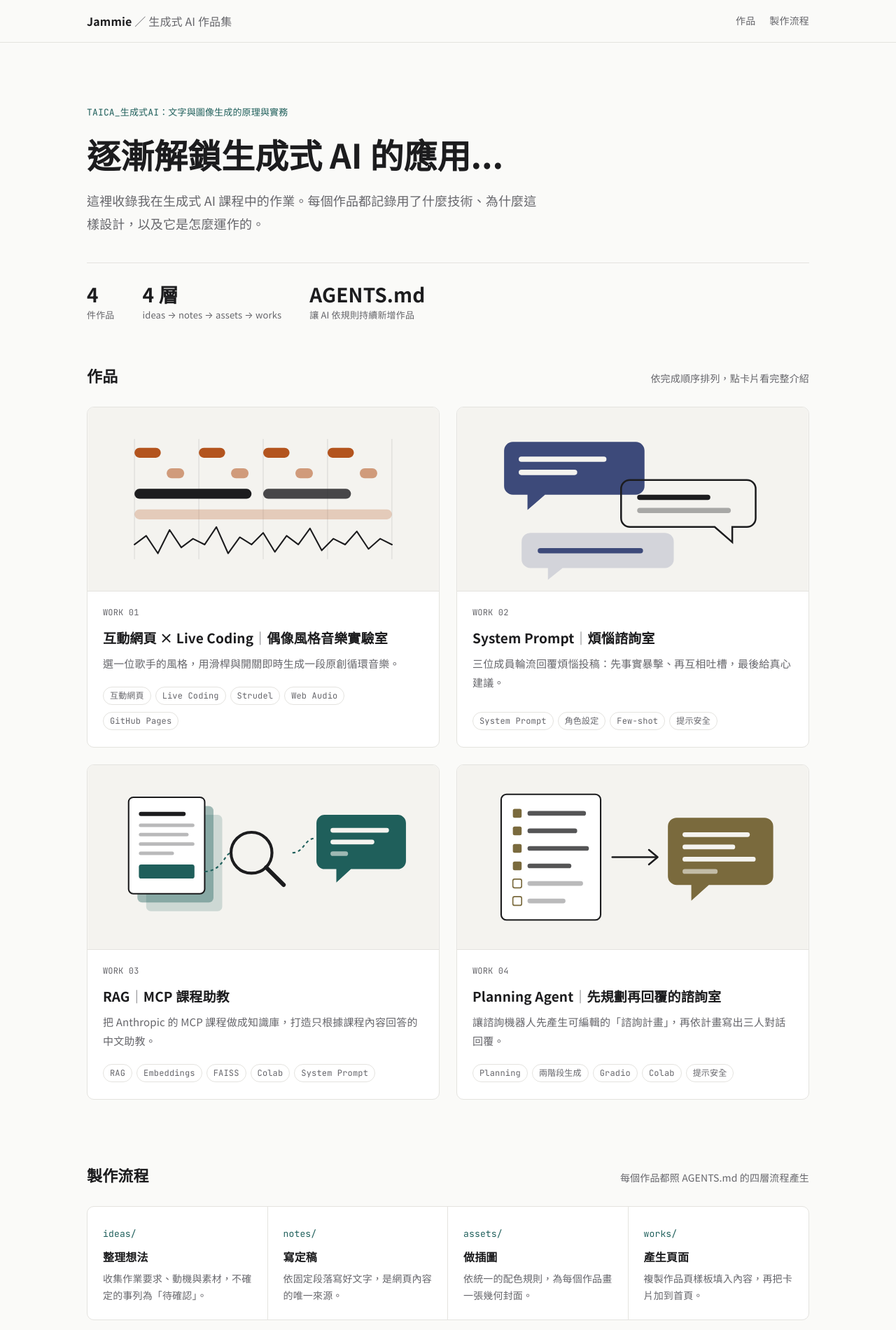
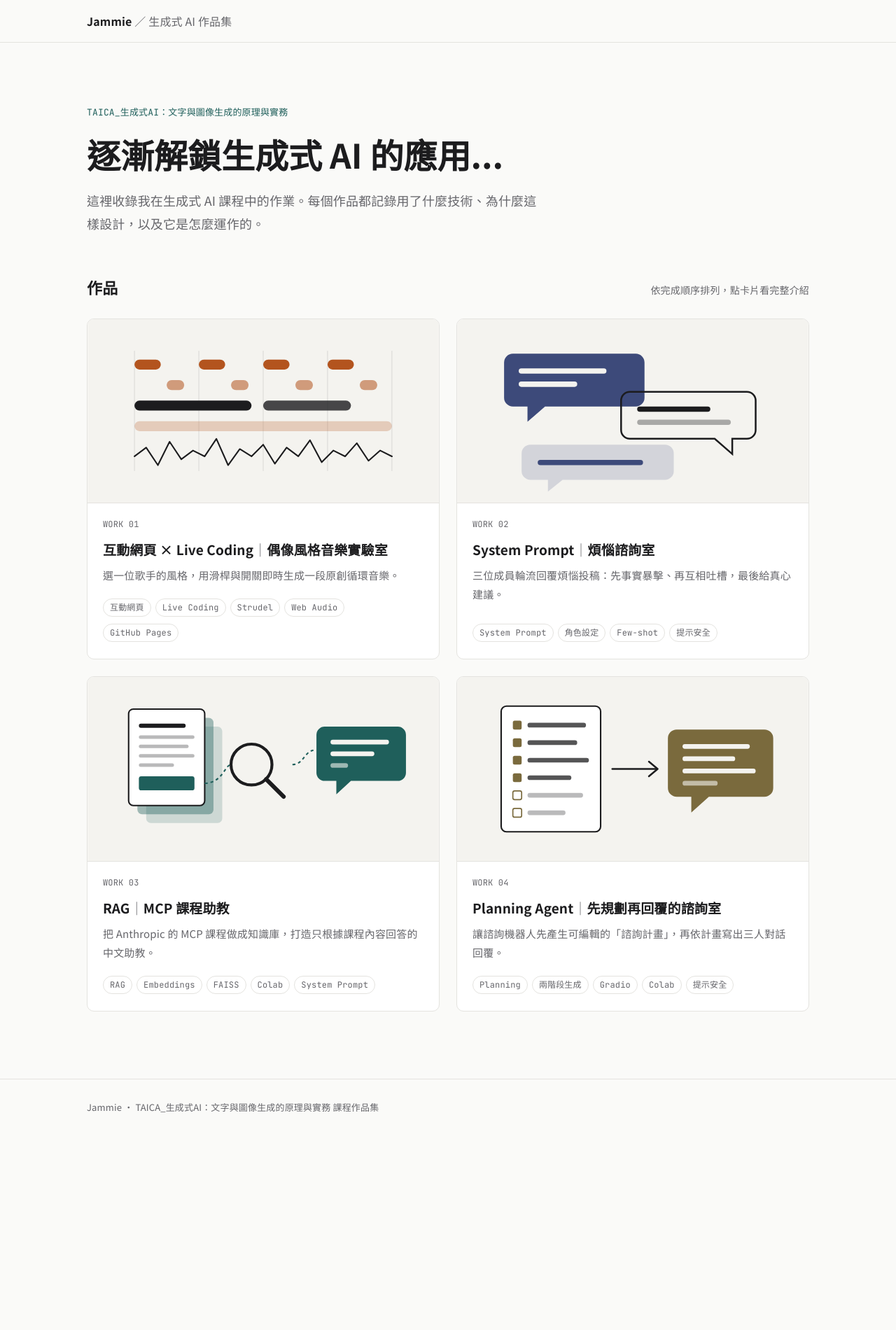
Before and after one commit to Jammie-Liu/TAICA_genAI-course-portfolio, a plain HTML site: page index.html in a window 1280 px wide. Shown: the top 1900 px of the page at 70% size. After the commit the page ends 1634 px from the top, so only its background shows below. Drawn offline with Linux system fonts and the light colour scheme.

Commit message:
Remove navigation and process sections from index.html
Removed navigation and process sections from the main HTML structure.

```diff
--- a/index.html
+++ b/index.html
@@ -15,10 +15,6 @@
   <header class="site-header">
     <div class="wrap">
       <a class="brand" href="index.html">Jammie <span>／ 生成式 AI 作品集</span></a>
-      <nav class="nav" aria-label="主選單">
-        <a href="#works">作品</a>
-        <a href="#process">製作流程</a>
-      </nav>
     </div>
   </header>
 
@@ -27,11 +23,6 @@
       <p class="eyebrow">TAICA_生成式AI：文字與圖像生成的原理與實務</p>
       <h1>逐漸解鎖生成式 AI 的應用...</h1>
       <p class="lead">這裡收錄我在生成式 AI 課程中的作業。每個作品都記錄用了什麼技術、為什麼這樣設計，以及它是怎麼運作的。</p>
-      <div class="stats">
-        <div><strong data-count="works">4</strong><span>件作品</span></div>
-        <div><strong>4 層</strong><span>ideas → notes → assets → works</span></div>
-        <div><strong>AGENTS.md</strong><span>讓 AI 依規則持續新增作品</span></div>
-      </div>
     </section>
 
     <section id="works" class="wrap">
@@ -81,18 +72,6 @@
       </div>
     </section>
 
-    <section id="process" class="process wrap">
-      <div class="section-head">
-        <h2>製作流程</h2>
-        <p>每個作品都照 AGENTS.md 的四層流程產生</p>
-      </div>
-      <ol class="steps">
-        <li><code>ideas/</code><h3>整理想法</h3><p>收集作業要求、動機與素材，不確定的事列為「待確認」。</p></li>
-        <li><code>notes/</code><h3>寫定稿</h3><p>依固定段落寫好文字，是網頁內容的唯一來源。</p></li>
-        <li><code>assets/</code><h3>做插圖</h3><p>依統一的配色規則，為每個作品畫一張幾何封面。</p></li>
-        <li><code>works/</code><h3>產生頁面</h3><p>複製作品頁樣板填入內容，再把卡片加到首頁。</p></li>
-      </ol>
-    </section>
   </main>
 
   <footer class="site-footer">
```
